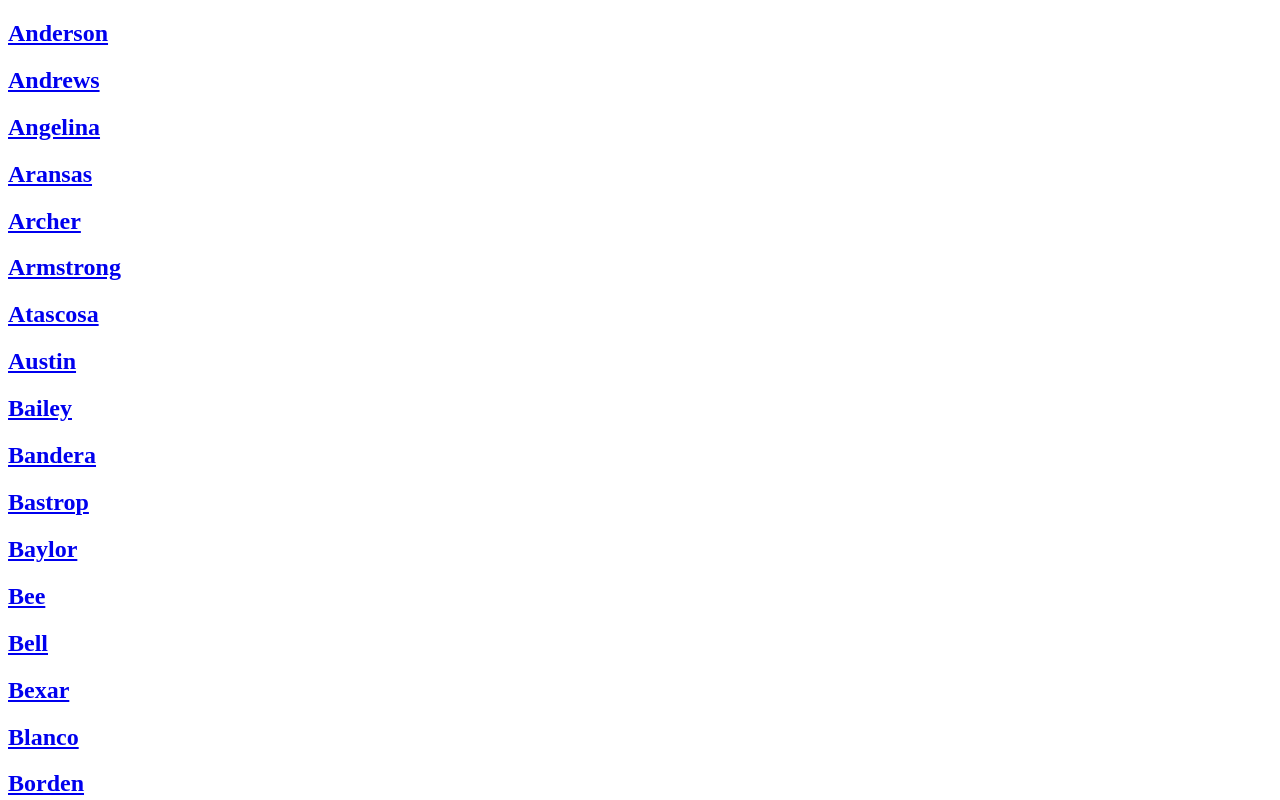
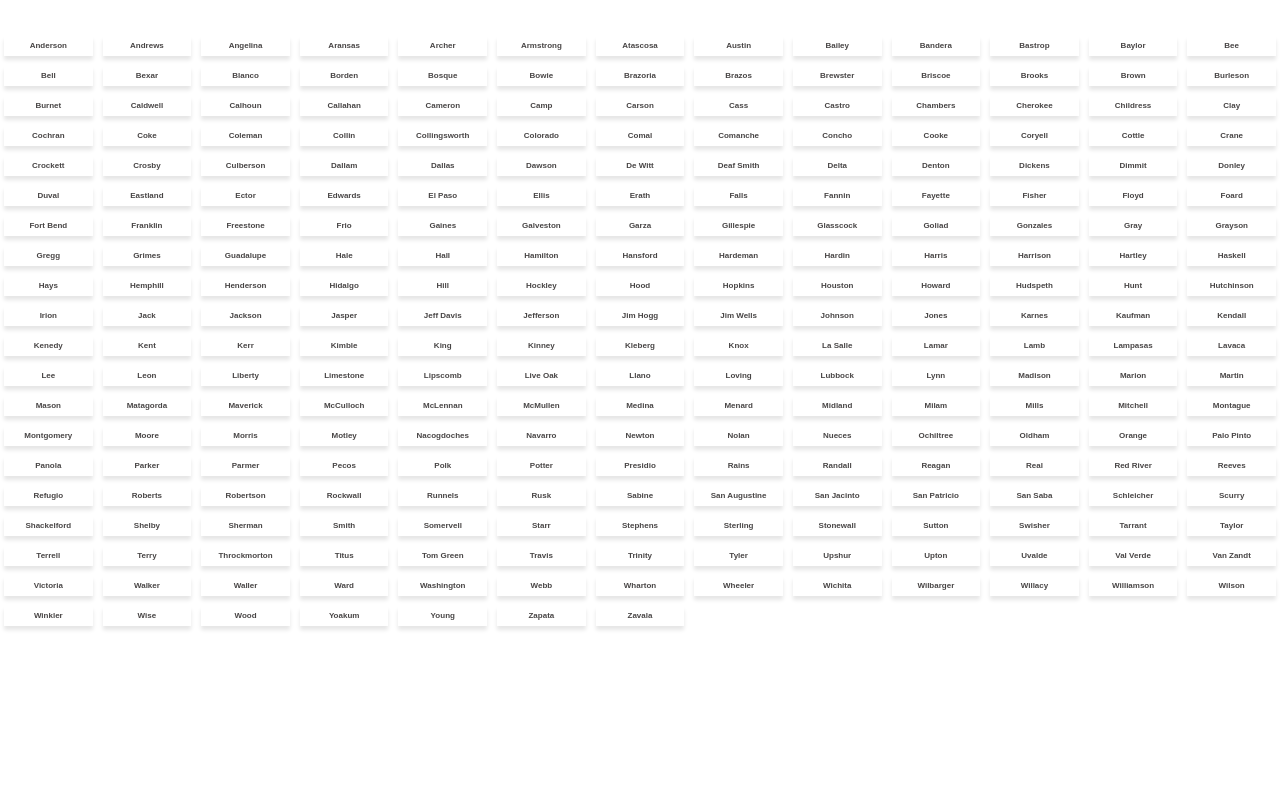
Before and after one commit to fybyoyo/Snakes, a plain HTML site: page index.html in a window 1280 px wide. Shown: the top 800 px of the page. Drawn offline with Linux system fonts and the light colour scheme; the site is published under a folder, as on GitHub Pages, so addresses that start at the root find nothing.

Commit message:
Add files via upload

```diff
--- a/county.html
+++ b/county.html
@@ -6,7 +6,7 @@
     <title>County</title>
 
 
-     <link rel="stylesheet" href="/css/county.css">
+     <link rel="stylesheet" href="./css/county.css">
      <script type = "text/javascript" src="./scripts/scripts.js"></script>
 
 </head>
--- a/index.html
+++ b/index.html
@@ -10,7 +10,7 @@
   <link rel="preconnect" href="https://fonts.gstatic.com" crossorigin>
   <link
     href="https://fonts.googleapis.com/css2?family=Bungee&family=Bungee+Shade&family=Heebo:wght@100..900&display=swap" rel="stylesheet">
-    <link rel="stylesheet" href="/css/main.css">
+    <link rel="stylesheet" href="./css/main.css">
 </head>
 <body>
   <!--   <a href="https://www.inaturalist.org/observations/171317116" target="_blank"><img src="https://inaturalist-open-data.s3.amazonaws.com/photos/305828008/large.jpg" alt="" width="100"></a>
```
